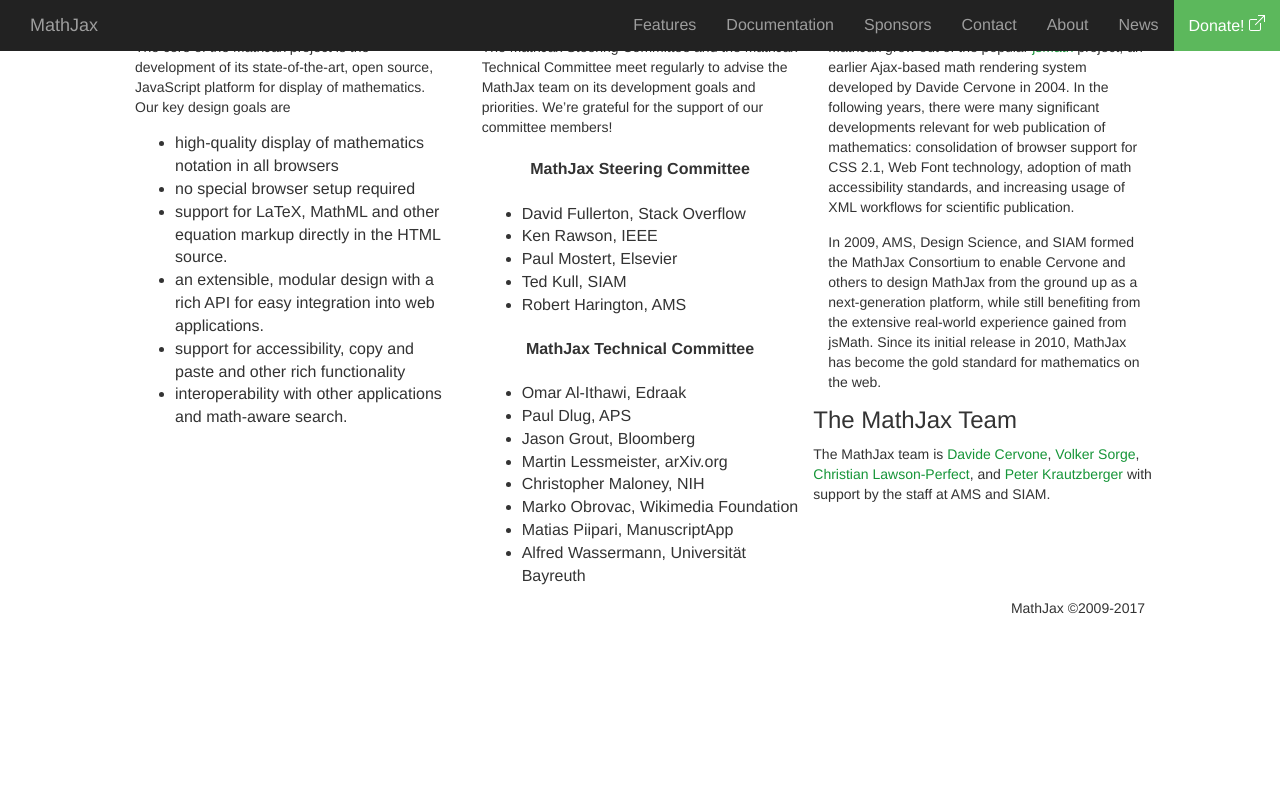
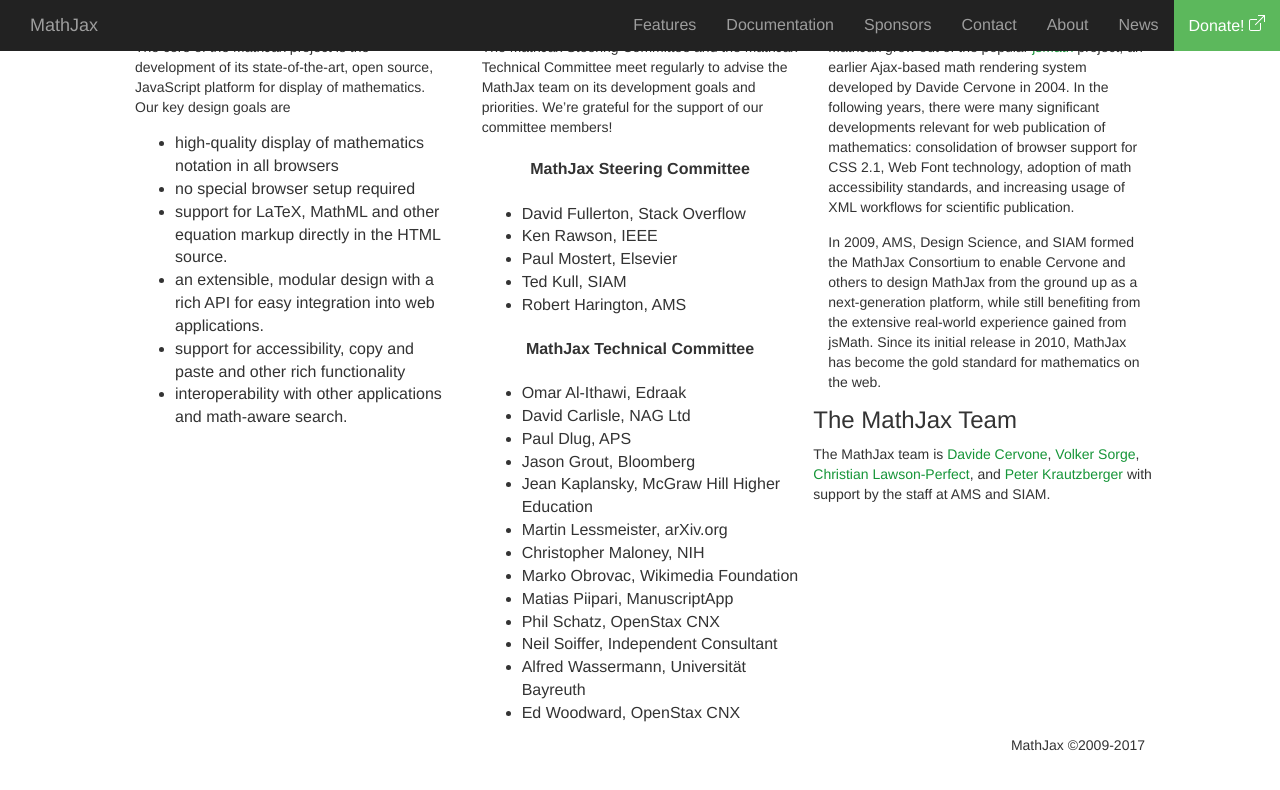
Before and after one commit to mathjax/MathJax-website, a Jekyll site: the page built from index.html, in a window 1280 px wide and 900 px high, scrolled down 4633 px. Shown: the top 790 px of the window. Built offline with Jekyll 4.4.1, drawn with Linux system fonts in a browser that asks for light colours; nearby versions of some CDN libraries; formulas are drawn with MathJax 3; before the commit the page ends 5396 px from its top, so only the background shows below that.

Commit message:
[frontpage] update TC

```diff
--- a/index.html
+++ b/index.html
@@ -382,17 +382,18 @@
         <h4>MathJax Technical Committee</h4>
         <ul>
           <li>Omar Al-Ithawi, Edraak</li>
+          <li>David Carlisle, NAG Ltd</li>
           <li>Paul Dlug, APS</li>
           <li>Jason Grout, Bloomberg</li>
+          <li>Jean Kaplansky, McGraw Hill Higher Education</li>
           <li>Martin Lessmeister, arXiv.org</li>
           <li>Christopher Maloney, NIH</li>
           <li>Marko Obrovac, Wikimedia Foundation</li>
           <li>Matias Piipari, ManuscriptApp</li>
+          <li>Phil Schatz, OpenStax CNX</li>
+          <li>Neil Soiffer, Independent Consultant</li>
           <li>Alfred Wassermann, Universität Bayreuth</li>
-          <!--<li>David Carlisle, NAG Ltd</li>
-          <li>Ed Woodward, OpenStax</li>
-          <li>Neil Soiffer, Independent Consultant</li>
-          <li>Jean Kaplansky, McGraw Hill Higher Education</li>-->
+          <li>Ed Woodward, OpenStax CNX</li>
         </ul>
       </div>
       <div class="col-sm-4">
```
